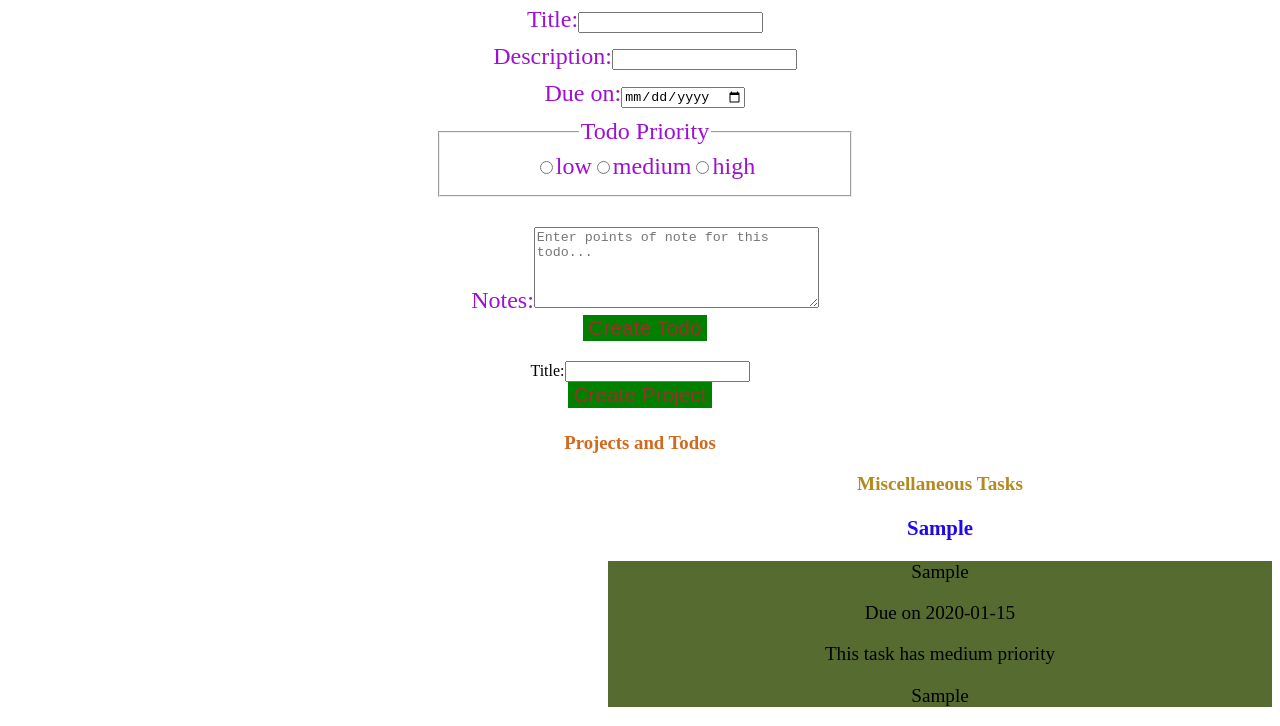
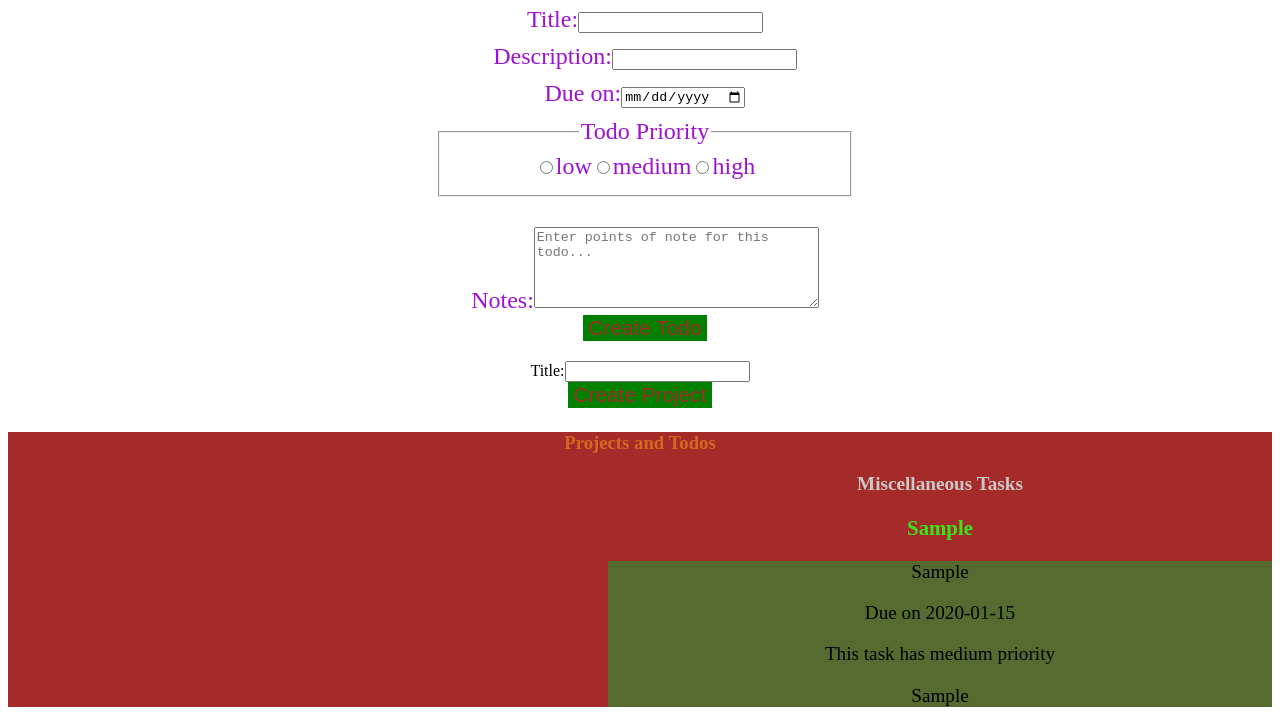
Before and after one commit to mbabaliiryn/TodoList, a website built with webpack: page dist/index.html in a window 1280 px wide. Both pictures are taken after typing "Sample", "Sample", "2020-01-15", "Sample" into the empty fields and a click on the input "Create Todo". Shown: the part 79-805 px from the top of the page. Built offline with nearby package versions, Linux system fonts and the light colour scheme; what accordion would draw is missing.

Commit message:
add styles to the project

```diff
--- a/src/styles/_results.scss
+++ b/src/styles/_results.scss
@@ -1,6 +1,6 @@
 .todo-title {
   font-size: 1.3rem;
-  color: rgb(30, 8, 236);
+  color: rgb(56, 230, 22);
   font-weight: bold;
   border: none;
 }
@@ -8,13 +8,14 @@
 #projects-data {
   text-align: center;
   border: none;
+  background-color: brown;
 }
 
 .project {
   margin-left: 600px;
   font-size: 1.2rem;
   font-weight: bold;
-  color: rgb(180, 137, 29);
+  color: rgb(202, 201, 197);
 }
 
 .todo-content {
```
